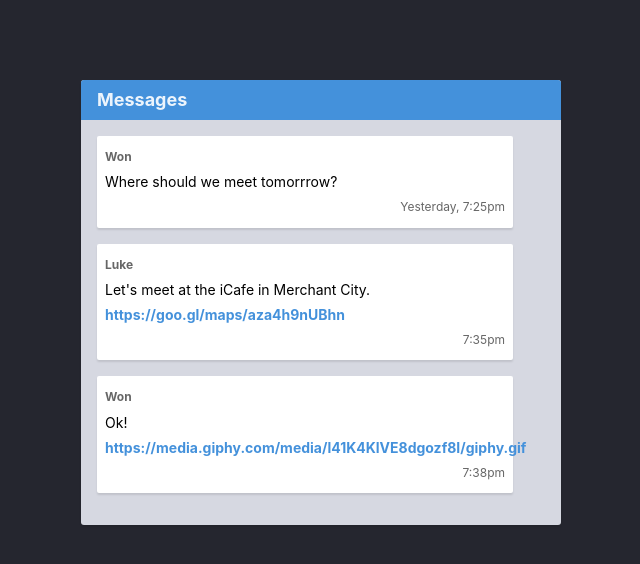
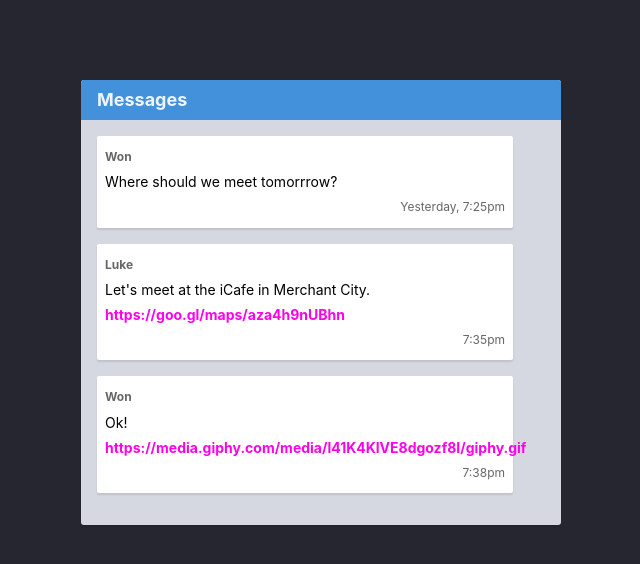
Before and after one commit to Hadi-git7/HTML-CSS-Git, a website: page week-3/28-git-conflict/index.html in a window 1280 px wide. Shown: the whole page, without its empty margins (319-959 px from the left). Drawn offline with Linux system fonts and the light colour scheme.

Commit message:
Completed 28-purple_links exercise

```diff
--- a/week-3/28-git-conflict/styles.css
+++ b/week-3/28-git-conflict/styles.css
@@ -1,6 +1,6 @@
 /* Add your own CSS code below */
 .link {
-  color: #4491db;
+  color: #ff00ea;
   font-weight: 700;
   text-decoration: none;
 }
```
